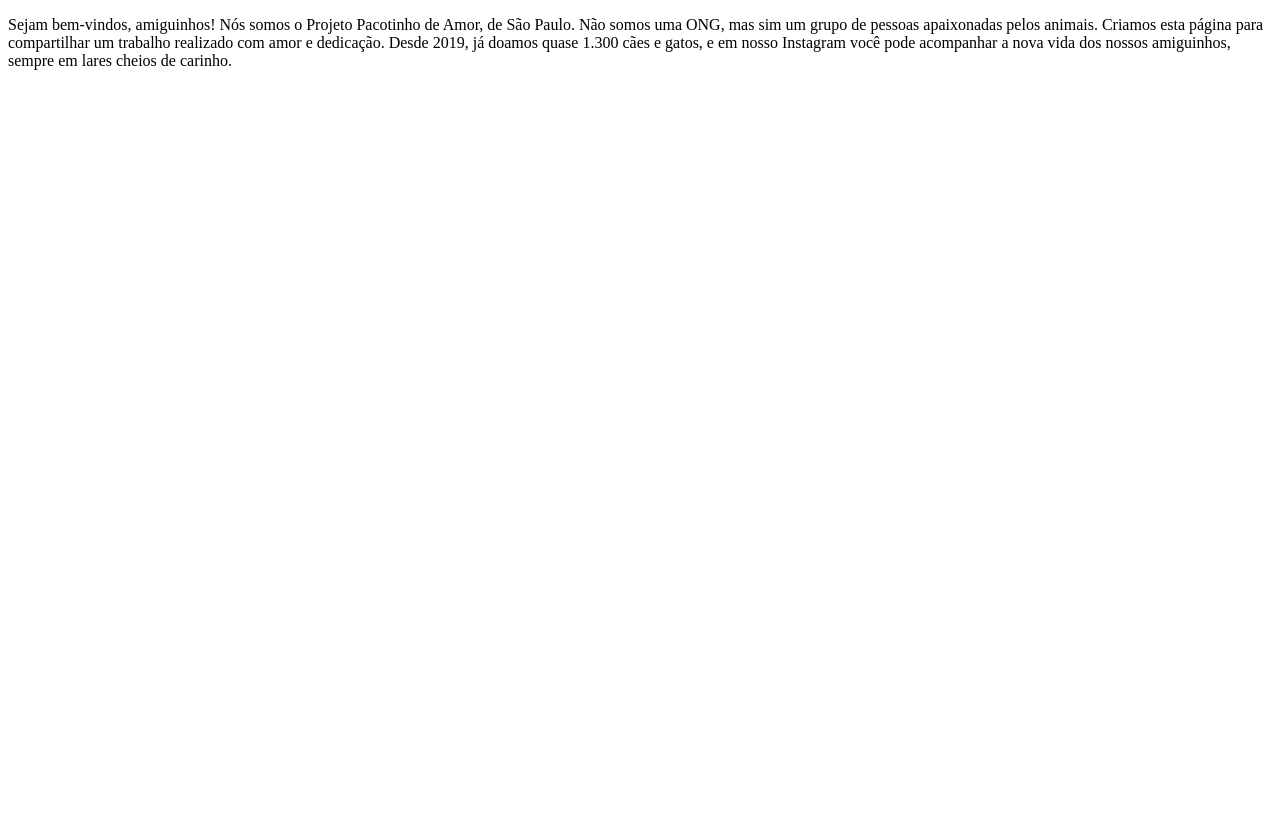
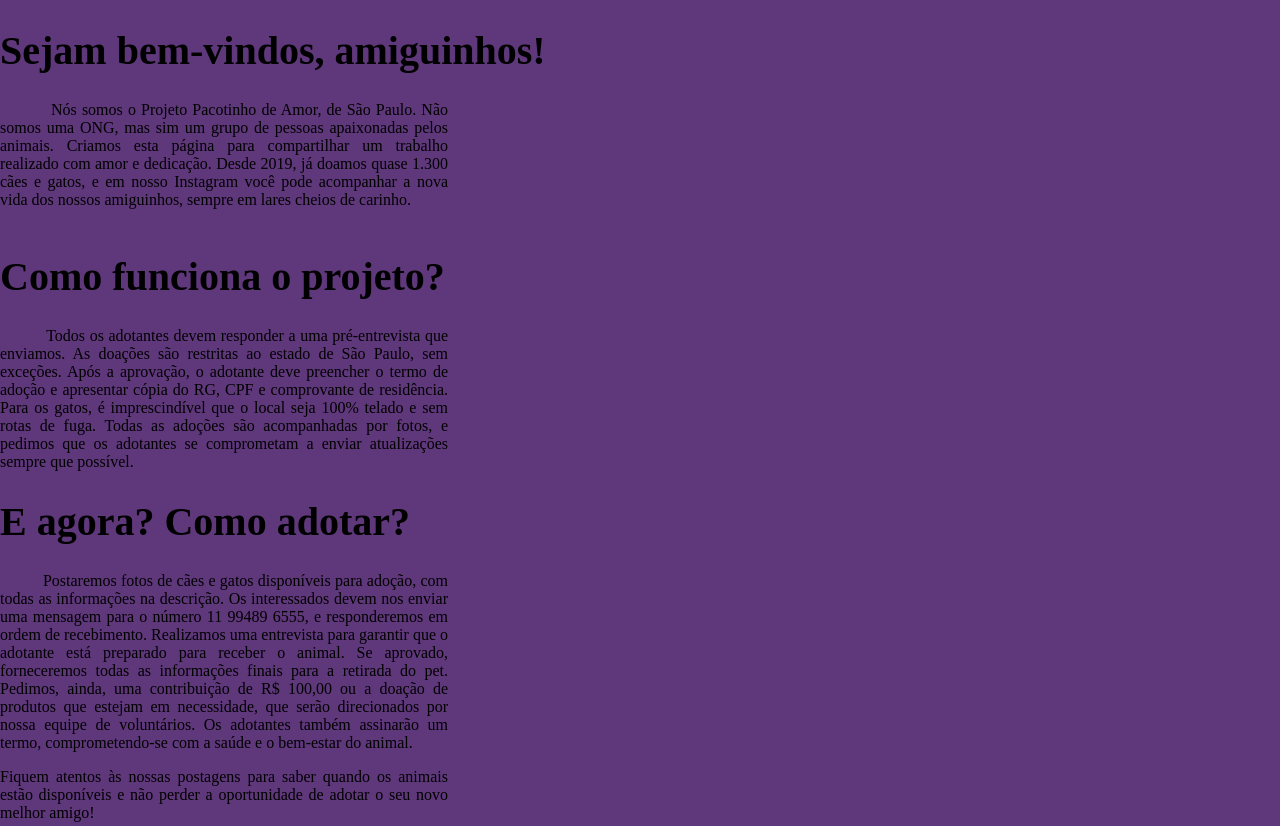
Before and after one commit to redmageii/CP3-Front-end-1ESPB, a plain HTML site: page MAIN FOLDER/About the project/index.html in a window 1280 px wide. Shown: the top 826 px of the page. Before the commit the page ends 800 px from the top, so only its background shows below. Drawn offline with Linux system fonts and the light colour scheme; files that its build step writes are made by us from their sources.

Commit message:
add: about text and title icon

```diff
--- a/MAIN FOLDER/About the project/index.html
+++ b/MAIN FOLDER/About the project/index.html
@@ -3,17 +3,32 @@
 <head>
     <meta charset="UTF-8">
     <meta name="viewport" content="width=device-width, initial-scale=1.0">
-    <title>Document</title>
+    <title>Sobre nós</title>
+    <link rel="shortcut icon" href="media/icon-01.png" type="image/x-icon">
+    <link rel="stylesheet" href="style.css">
 </head>
 <body>
     <!--ABOUT THE PROJECT -->
-    <p>
-        Sejam bem-vindos, amiguinhos!
-        Nós somos o Projeto Pacotinho de Amor, de São Paulo. Não somos uma ONG, mas sim um grupo de pessoas apaixonadas pelos animais. Criamos esta página para compartilhar um trabalho realizado com amor e dedicação. Desde 2019, já doamos quase 1.300 cães e gatos, e em nosso Instagram você pode acompanhar a nova vida dos nossos amiguinhos, sempre em lares cheios de carinho.
+    <h1>Sejam bem-vindos, amiguinhos!</h1>
+    <p>          Nós somos o Projeto Pacotinho de Amor, de São Paulo. Não somos uma ONG, mas sim um grupo de pessoas apaixonadas pelos animais. Criamos esta página para compartilhar um trabalho realizado com amor e dedicação. Desde 2019, já doamos quase 1.300 cães e gatos, e em nosso Instagram você pode acompanhar a nova vida dos nossos amiguinhos, sempre em lares cheios de carinho.
     </p>
 
+    <h1>Como funciona o projeto?</h1>
+    <p>          Todos os adotantes devem responder a uma pré-entrevista que enviamos. As doações são restritas ao estado de São Paulo, sem exceções. Após a aprovação, o adotante deve preencher o termo de adoção e apresentar cópia do RG, CPF e comprovante de residência. Para os gatos, é imprescindível que o local seja 100% telado e sem rotas de fuga. Todas as adoções são acompanhadas por fotos, e pedimos que os adotantes se comprometam a enviar atualizações sempre que possível.</p>
 
+    <h1>E agora? Como adotar?</h1>
+    <p>          Postaremos fotos de cães e gatos disponíveis para adoção, com todas as informações na descrição. Os interessados devem nos enviar uma mensagem para o número 11 99489 6555, e responderemos em ordem de recebimento. Realizamos uma entrevista para garantir que o adotante está preparado para receber o animal. Se aprovado, forneceremos todas as informações finais para a retirada do pet. Pedimos, ainda, uma contribuição de R$ 100,00 ou a doação de produtos que estejam em necessidade, que serão direcionados por nossa equipe de voluntários. Os adotantes também assinarão um termo, comprometendo-se com a saúde e o bem-estar do animal.</p>
+    <p>Fiquem atentos às nossas postagens para saber quando os animais estão disponíveis e não perder a oportunidade de adotar o seu novo melhor amigo!</p>
 
+    <style>
+    h1 {
+        font-size: 2.5em;
+    }
+    p { width: 35%;
+    white-space: pre-wrap;
+    position: relative;
+    text-align: justify;}
+    </style>
 
 </body>
 </html>
```
Also changed, not shown: MAIN FOLDER/About the project/media/icon-01.png (added).
